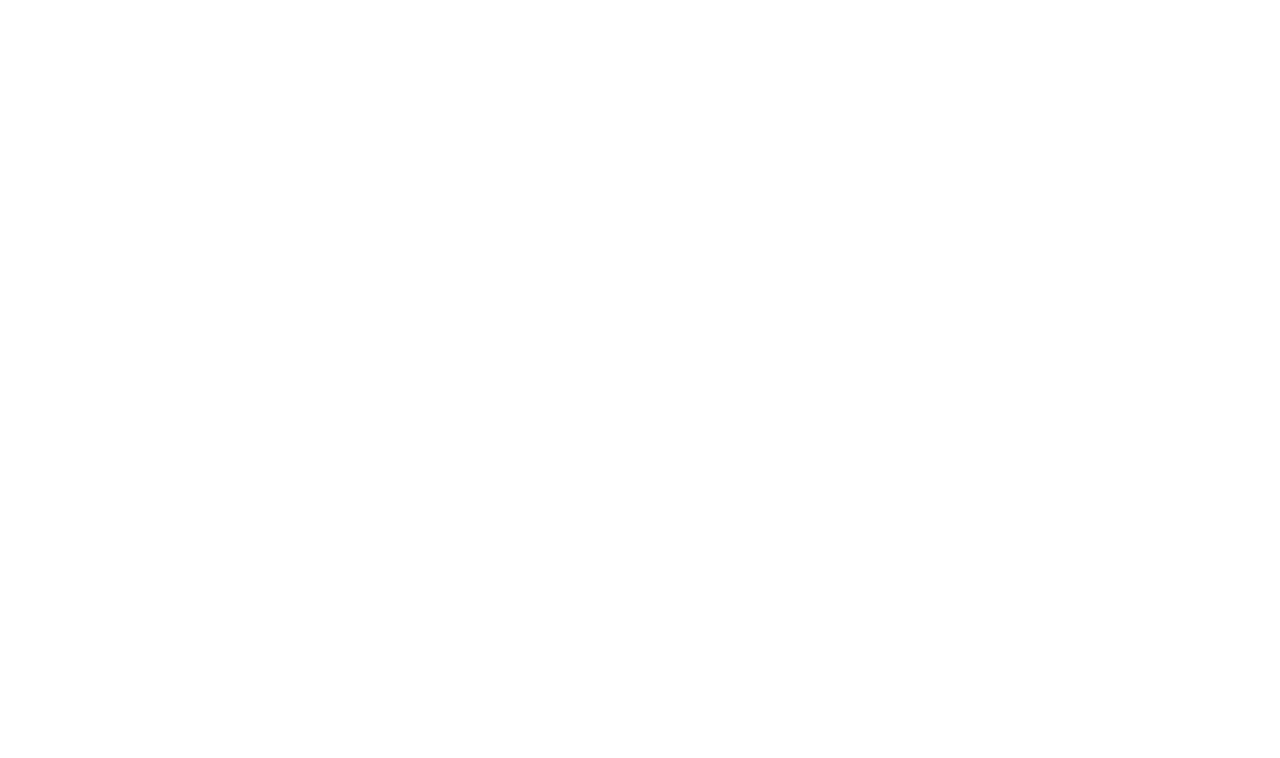
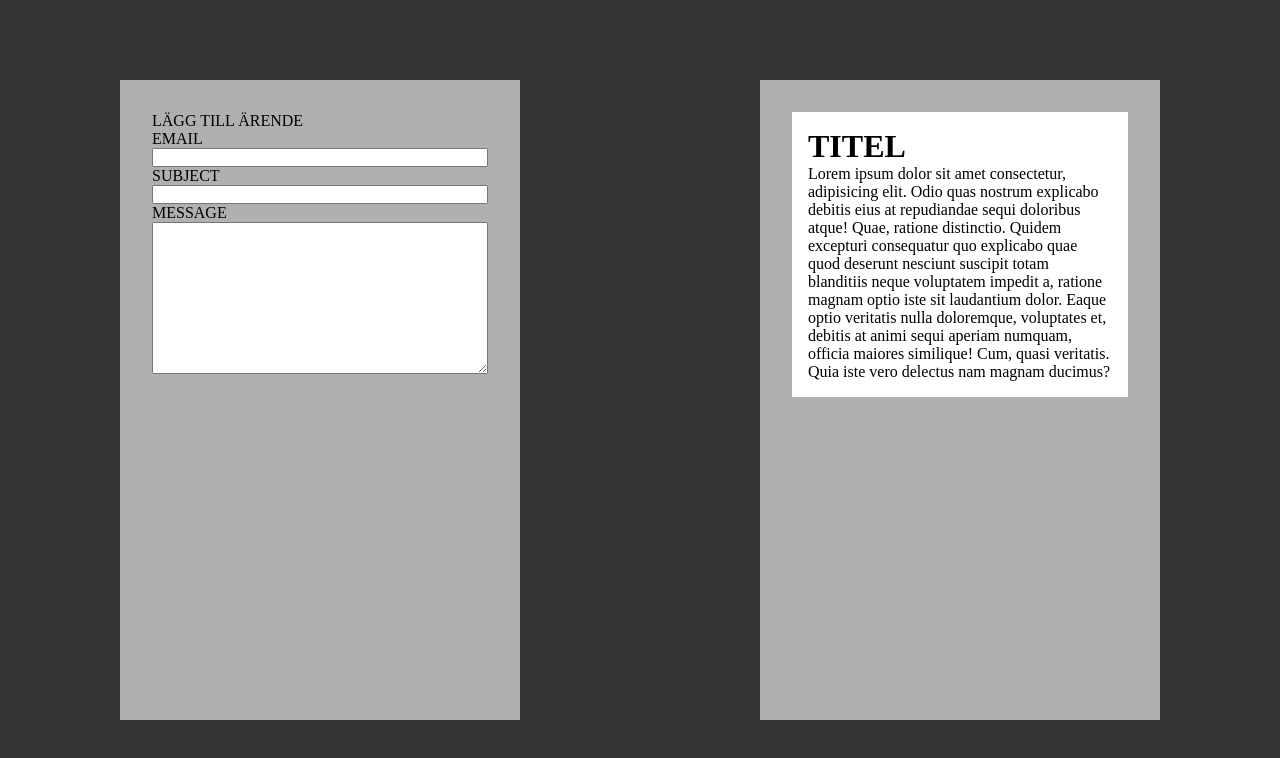
Before and after one commit to Izzmode/gruppuppgift-javascript-2, a plain HTML site: page index.html in a window 1280 px wide. Drawn offline with Linux system fonts and the light colour scheme.

Commit message:
grundstyling så vi har något att kolla på

```diff
--- a/index.html
+++ b/index.html
@@ -9,6 +9,41 @@
     <link rel="stylesheet" href="style.css" />
   </head>
   <body>
+    <div class="wrapper">
+      <div class="form-wrapper">
+        <form>
+          <p>LÄGG TILL ÄRENDE</p>
+          <label for="email">EMAIL</label>
+          <input type="text" id="email" />
+          <label for="subject">SUBJECT</label>
+          <input type="text" id="subject" />
+          <label for="textarea-input">MESSAGE</label>
+          <textarea
+            class="text-input"
+            id="textarea-input"
+            cols="30"
+            rows="10"
+          ></textarea>
+        </form>
+      </div>
+
+      <div class="error-wrapper">
+        <div class="error-container">
+          <h1>TITEL</h1>
+          <p>
+            Lorem ipsum dolor sit amet consectetur, adipisicing elit. Odio quas
+            nostrum explicabo debitis eius at repudiandae sequi doloribus atque!
+            Quae, ratione distinctio. Quidem excepturi consequatur quo explicabo
+            quae quod deserunt nesciunt suscipit totam blanditiis neque
+            voluptatem impedit a, ratione magnam optio iste sit laudantium
+            dolor. Eaque optio veritatis nulla doloremque, voluptates et,
+            debitis at animi sequi aperiam numquam, officia maiores similique!
+            Cum, quasi veritatis. Quia iste vero delectus nam magnam ducimus?
+          </p>
+        </div>
+      </div>
+    </div>
+
     <script src="script.js"></script>
   </body>
 </html>
--- a/style.scss
+++ b/style.scss
@@ -0,0 +1,40 @@
+*{
+    padding: 0;
+    margin: 0;
+    box-sizing: border-box;
+}
+
+body{
+    background-color: #333;
+}
+
+.wrapper{
+    display: flex;
+    justify-content: space-around;
+    height: 100vh;
+    align-items: center;
+}
+
+form {
+    display: flex;
+    flex-direction: column;
+}
+
+.form-wrapper{
+    background-color: #b0b0b0;
+    padding: 2rem;
+    width: 400px;
+    height: 80vh;
+}
+
+.error-wrapper{
+    background-color: #b0b0b0;
+    padding: 2rem;
+    width: 400px;
+    height: 80vh;
+}
+
+.error-container{
+    background-color: white;
+    padding: 1rem;
+}
```
Also changed, not shown: style.css, 1 other file.
